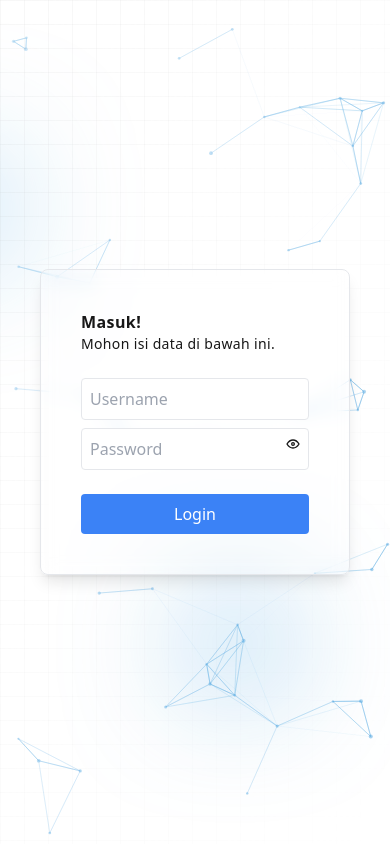
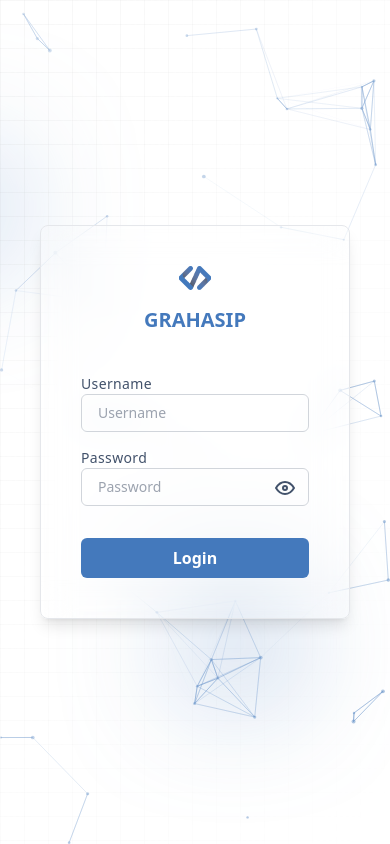
Before and after one commit to maldikurniawan/fe-grahasip, a Next.js app: page /auth-system in a window 390 px wide. Built offline with nearby package versions, Linux system fonts and the light colour scheme; a web font is replaced by a local one.

Commit message:
fix responsive

```diff
--- a/src/app/(Auth)/auth-system/page.tsx
+++ b/src/app/(Auth)/auth-system/page.tsx
@@ -4,21 +4,21 @@ import React, { useState, useCallback } from "react";
 import { TbEye, TbEyeOff } from "react-icons/tb";
 import Particles from "react-particles";
 import { loadSlim } from "tsparticles-slim";
-import type { Engine } from "tsparticles-engine";
+import { Engine, IOptions, RecursivePartial } from "tsparticles-engine";
 
 const LoginPage: React.FC = () => {
     const [username, setUsername] = useState<string>("");
     const [password, setPassword] = useState<string>("");
     const [isShow, setIsShow] = useState<boolean>(false);
 
-    const themeColor = "#3498db"; // Example theme color
-    const colorMode: "dark" | "light" = "light"
+    const themeColor = "#4479BC";
+    const colorMode: "dark" | "light" = "light";
 
     const particlesInit = useCallback(async (engine: Engine) => {
         await loadSlim(engine);
     }, []);
 
-    const optionparticles = {
+    const optionparticles: RecursivePartial<IOptions> = {
         fullScreen: {
             enable: false,
             zIndex: 1,
@@ -41,10 +41,10 @@ const LoginPage: React.FC = () => {
         },
         particles: {
             color: {
-                value: colorMode === "light" ? "#3498db" : themeColor,
+                value: colorMode === "light" ? "#4479BC" : themeColor,
             },
             links: {
-                color: colorMode === "light" ? "#3498db" : themeColor,
+                color: colorMode === "light" ? "#4479BC" : themeColor,
                 distance: 100,
                 enable: true,
                 opacity: 0.5,
@@ -81,8 +81,7 @@ const LoginPage: React.FC = () => {
 
     return (
         <div className="relative overflow-hidden">
-            <div className="bg-base-100 dark:bg-base-800 absolute inset-0 z-0 transition-colors"></div>
-
+            <div className="bg-base-100 absolute inset-0 z-0 transition-colors"></div>
             <div
                 style={{
                     backgroundColor: themeColor,
@@ -95,61 +94,59 @@ const LoginPage: React.FC = () => {
                 }}
                 className="w-20 h-20 absolute rounded-full blur-3xl bottom-40 left-1/2"
             ></div>
-
             <Particles
                 className="absolute inset-0 z-10"
                 id="tsparticles"
                 init={particlesInit}
                 options={optionparticles}
             />
-
             <div
                 style={{
                     maskImage: `linear-gradient(to left top, transparent, black)`,
                     WebkitMaskImage: `linear-gradient(to left top, transparent, black)`,
                 }}
-                className="absolute z-10 inset-0 h-full w-full bg-white/50 dark:bg-black/50 bg-[linear-gradient(to_right,#80808012_1px,transparent_1px),linear-gradient(to_bottom,#80808012_1px,transparent_1px)] bg-[size:24px_24px]"
+                className="absolute z-10 inset-0 h-full w-full bg-white/50 bg-[linear-gradient(to_right,#80808012_1px,transparent_1px),linear-gradient(to_bottom,#80808012_1px,transparent_1px)] bg-[size:24px_24px]"
             ></div>
-
-            <div className="relative w-screen h-screen z-20 overflow-hidden flex bg-white/10 dark:bg-base-700/10 text-base-300 dark:text-base-200 font-light">
+            <div className="relative w-screen h-screen z-20 overflow-hidden flex bg-white/10 text-base-300 font-light">
                 <div className="flex w-full items-center justify-center p-10">
-                    <div className="w-full md:w-96 h-fit p-10 bg-white/10 dark:bg-base-700/10 backdrop-blur rounded-lg border border-base-100 dark:border-base-600 shadow-lg">
-                        <div className="font-semibold tracking-wide">Masuk!</div>
-                        <div className="tracking-wide text-sm font-normal">
-                            Mohon isi data di bawah ini.
-                        </div>
-
-                        <br />
-
+                    <div className="w-full md:w-96 h-fit p-10 bg-white/10 backdrop-blur-lg rounded-lg border border-base-100 shadow-lg">
+                        <img src="assets/images/logo.png" alt="Logo Grahasip" className="mx-auto mb-4" />
+                        <div className="text-xl text-[#4479BC] font-semibold mb-10 text-center">GRAHASIP</div>
                         <form>
-                            <div className="mb-2 flex flex-col gap-2">
+                            <div className="mb-4 flex flex-col gap-4">
+                                <div className="flex flex-col">
+                                    <label htmlFor="username" className="text-[#42526B] font-normal tracking-wide text-sm">Username</label>
                                     <input
+                                        id="username"
                                         type="text"
                                         placeholder="Username"
                                         value={username}
                                         onChange={(e) => setUsername(e.target.value)}
-                                    className="p-2 border rounded"
+                                        className="p-2 px-4 border border-gray-300 rounded-md text-sm bg-transparent text-[#42526B] focus:outline-none focus:ring-2 focus:ring-blue-500 transition-colors"
                                     />
-                                <div className="relative">
+                                </div>
+
+                                <div className="flex flex-col relative">
+                                    <label htmlFor="password" className="text-[#42526B] font-normal tracking-wide text-sm">Password</label>
                                     <input
+                                        id="password"
                                         type={isShow ? "text" : "password"}
                                         placeholder="Password"
                                         value={password}
                                         onChange={(e) => setPassword(e.target.value)}
-                                        className="p-2 border rounded w-full"
+                                        className="p-2 px-4 border border-gray-300 rounded-md text-sm bg-transparent text-[#42526B] focus:outline-none focus:ring-2 focus:ring-blue-500 transition-colors w-full"
                                     />
                                     <div
-                                        className="absolute top-2 right-2 cursor-pointer"
+                                        className="absolute top-7 text-[#42526B] right-3 cursor-pointer"
                                         onClick={() => setIsShow(!isShow)}
                                     >
-                                        {isShow ? <TbEyeOff /> : <TbEye />}
+                                        {isShow ? <TbEyeOff size={24} /> : <TbEye size={24} />}
                                     </div>
                                 </div>
                             </div>
-
                             <button
                                 type="submit"
-                                className="w-full bg-blue-500 text-white p-2 rounded mt-4"
+                                className="w-full bg-[#4479BC] font-bold text-white p-2 rounded-md mt-4 hover:bg-[#6DA1EF] transition-colors"
                             >
                                 Login
                             </button>
--- a/src/app/(Landing)/Hero.tsx
+++ b/src/app/(Landing)/Hero.tsx
@@ -7,7 +7,7 @@ const Hero = () => {
             <div className="flex flex-col xl:flex-row justify-between items-start xl:items-center mb-[40px] md:mb-[60px] xl:mb-[80px]">
                 {/* Left Section */}
                 <div className="text-[28px] sm:text-[36px] md:text-[48px] font-bold leading-[40px] sm:leading-[48px] md:leading-[55px] text-[#061C3D]">
-                    Partner terpercaya <br /> dalam pembangunan
+                    Partner terpercaya <br /> untuk pembangunan
                     <div>
                         infrastruktur
                         <span className="text-white bg-[#4479BC] bg-opacity-90 ml-2 px-1 sm:px-2 rounded-md">
--- a/src/app/(Landing)/Kegiatan.tsx
+++ b/src/app/(Landing)/Kegiatan.tsx
@@ -67,13 +67,13 @@ const Kegiatan = () => {
             <div className="text-center text-[#FFFFFF] text-[24px] md:text-[40px] font-bold mb-2 px-4">
                 Kegiatan & Berita Terbaru
             </div>
-            <div className="text-center text-[#B6D6FF] text-[10px] md:text-[12px] mb-[30px] md:mb-[70px] px-4">
+            <div className="text-center text-[#B6D6FF] text-[10px] md:text-[12px] mb-[30px] md:mb-[50px] px-4">
                 Dapatkan keuntungan maksimal dengan solusi yang disesuaikan dengan
                 kebutuhan Anda
             </div>
 
             {/* Navigation Arrows */}
-            <div className="absolute max-[450px]:top-[170px] max-[450px]:right-6 top-[140px] md:top-[170px] right-4 left-auto md:right-auto md:left-[770px] lg:left-[860px] xl:left-[1020px] flex justify-center gap-4 z-10">
+            <div className="relative flex ml-[220px] md:ml-[500px] lg:ml-[770px] gap-4 mb-4 z-10">
                 <button className="swiper-button-prev-custom border-[2px] border-white text-white rounded-full p-2 shadow-md">
                     <FaArrowLeft />
                 </button>
@@ -83,7 +83,7 @@ const Kegiatan = () => {
             </div>
 
             {/* Swiper Wrapper */}
-            <div className="w-full md:w-[80%] max-[450px]:mt-12 lg:w-[2200px]">
+            <div className="w-full md:w-[80%] lg:w-[2200px]">
                 <Swiper
                     slidesPerView={1}
                     spaceBetween={10}
--- a/src/app/(Landing)/Team.tsx
+++ b/src/app/(Landing)/Team.tsx
@@ -71,7 +71,7 @@ const Team = () => {
             </div>
 
             {/* Navigation Arrows */}
-            <div className="absolute top-[195px] sm:top-[210px] right-[20px] sm:right-[50px] md:right-[215px] gap-4 flex items-center z-10">
+            <div className="relative flex ml-[220px] md:ml-[500px] lg:ml-[770px] gap-4 mb-4 z-10">
                 <button className="swiper-button-prev-custom border-[2px] border-[#4479BC] text-[#4479BC] rounded-full p-2 shadow-md">
                     <FaArrowLeft />
                 </button>
@@ -81,7 +81,7 @@ const Team = () => {
             </div>
 
             {/* Swiper Wrapper */}
-            <div className="w-full max-[450px]:mt-8">
+            <div className="w-full">
                 <Swiper
                     slidesPerView={4} // Default for large screens
                     spaceBetween={20}
--- a/src/app/(Landing)/kegiatan/detail/page.tsx
+++ b/src/app/(Landing)/kegiatan/detail/page.tsx
@@ -25,7 +25,7 @@ const DetailKegiatan = () => {
                             <img
                                 src={kegiatan.image}
                                 alt={kegiatan.title}
-                                className="w-full h-auto object-cover md:rounded-xl rounded-t-xl"
+                                className="w-full h-auto object-cover rounded-xl"
                             />
                             <div className='flex items-center gap-2'>
                                 <LuCalendarDays className='text-[#4479BC]' />
--- a/src/components/layout/Header.tsx
+++ b/src/components/layout/Header.tsx
@@ -44,7 +44,7 @@ const Header: React.FC = () => {
   return (
     <>
       <header
-        className={`px-4 md:px-[30px] h-20 mt-4 w-full lg:w-[920px] rounded-2xl flex items-center justify-between bg-white fixed top-10 shadow left-1/2 transform -translate-x-1/2 -translate-y-1/2 z-40 transition-all duration-300 ${scrolled ? "shadow-md bg-opacity-60 backdrop-blur-xl hover:bg-opacity-100" : "shadow"}`}
+        className={`px-4 md:px-[30px] h-20 mt-4 w-full lg:w-[920px] rounded-2xl flex items-center justify-between bg-white fixed top-6 sm:top-10 shadow left-1/2 transform -translate-x-1/2 -translate-y-1/2 z-40 transition-all duration-300 ${scrolled ? "shadow-md bg-opacity-60 backdrop-blur-xl hover:bg-opacity-100" : "shadow"}`}
       >
         <div className="font-bold text-sm md:text-3xl text-[#4479BC]">
           <Link href="#Home" scroll={false} className="cursor-pointer flex items-center text-[14px] gap-2 whitespace-nowrap">
--- a/src/components/layout/HeaderV2.tsx
+++ b/src/components/layout/HeaderV2.tsx
@@ -25,7 +25,7 @@ const HeaderV2: React.FC = () => {
 
     return (
         <header
-            className={`px-4 md:px-[30px] h-20 mt-4 w-full sm:w-[700px] lg:w-[920px] rounded-2xl flex items-center justify-between bg-white fixed top-10 shadow left-1/2 transform -translate-x-1/2 -translate-y-1/2 z-40 transition-all duration-300 ${scrolled ? "shadow-md bg-opacity-60 backdrop-blur-xl hover:bg-opacity-100" : "shadow"
+            className={`px-4 md:px-[30px] h-20 mt-4 w-full sm:w-[700px] lg:w-[920px] rounded-2xl flex items-center justify-between bg-white fixed top-6 sm:top-10 shadow left-1/2 transform -translate-x-1/2 -translate-y-1/2 z-40 transition-all duration-300 ${scrolled ? "shadow-md bg-opacity-60 backdrop-blur-xl hover:bg-opacity-100" : "shadow"
                 }`}
         >
             <button
```
Also changed, not shown: src/app/(Landing)/kegiatan/page.tsx (+9 -9 lines), vercel.json (added). Lines whose indentation alone changed are shown as unchanged.
